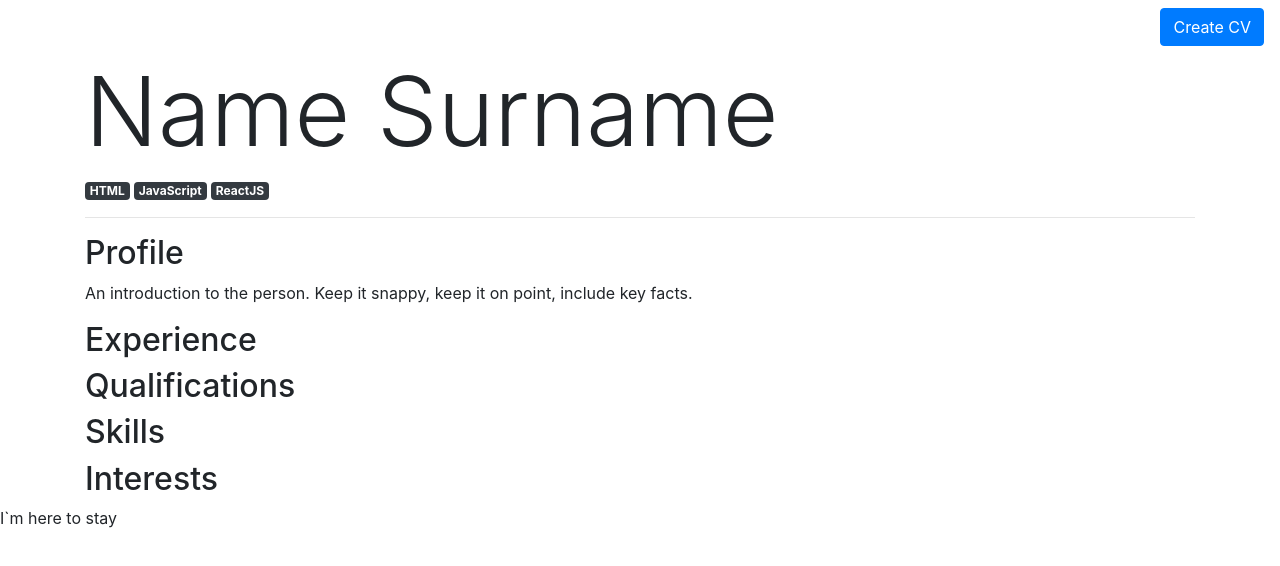
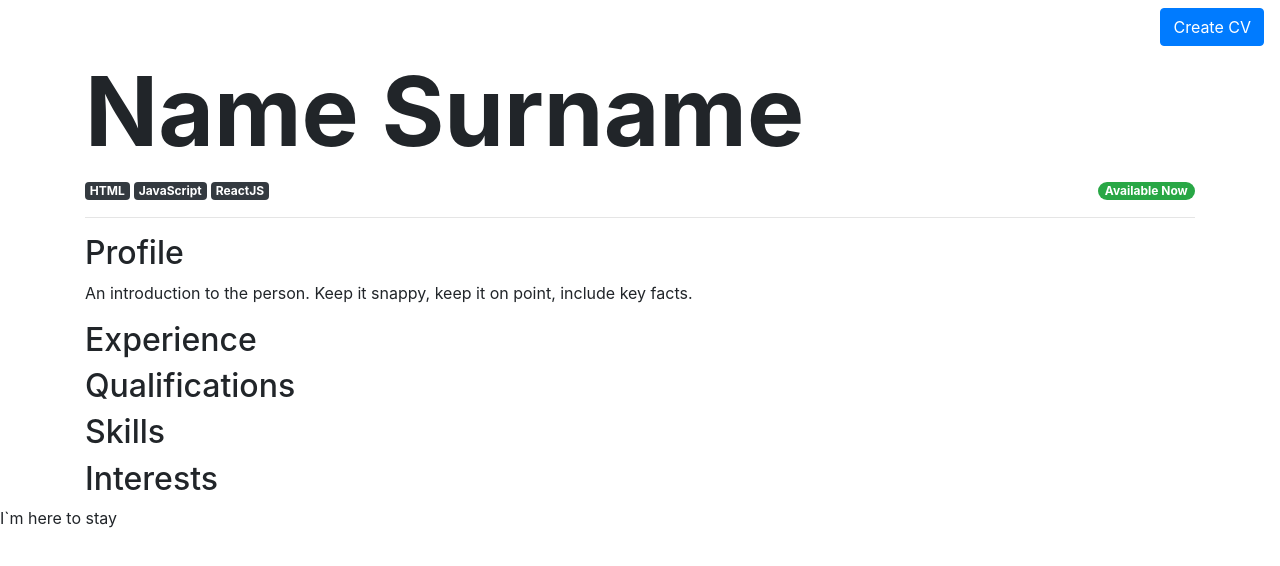
Before and after one commit to codemzy/cv.js, a Next.js app: page / in a window 1280 px wide. Shown: the top 566 px of the page. Built offline with nearby package versions, Linux system fonts and the light colour scheme.

Commit message:
Added availability pill and made title bold

```diff
--- a/pages/index.js
+++ b/pages/index.js
@@ -3,8 +3,11 @@ import Layout from '../components/layout'
 export default () => (
   <Layout title='The Name'>
     <div className="container">
-      <h1 className="display-1">Name Surname</h1>
-      <p><span className="badge badge-dark">HTML</span> <span className="badge badge-dark">JavaScript</span> <span className="badge badge-dark">ReactJS</span></p>
+      <h1 className="display-1 font-weight-bold">Name Surname</h1>
+      <div className="d-flex justify-content-between">
+        <div><span className="badge badge-dark">HTML</span> <span className="badge badge-dark">JavaScript</span> <span className="badge badge-dark">ReactJS</span></div>
+        <div><span className="badge badge-pill badge-success">Available Now</span></div>
+      </div>
       <hr/>
       <section>
         <h2>Profile</h2>
```
